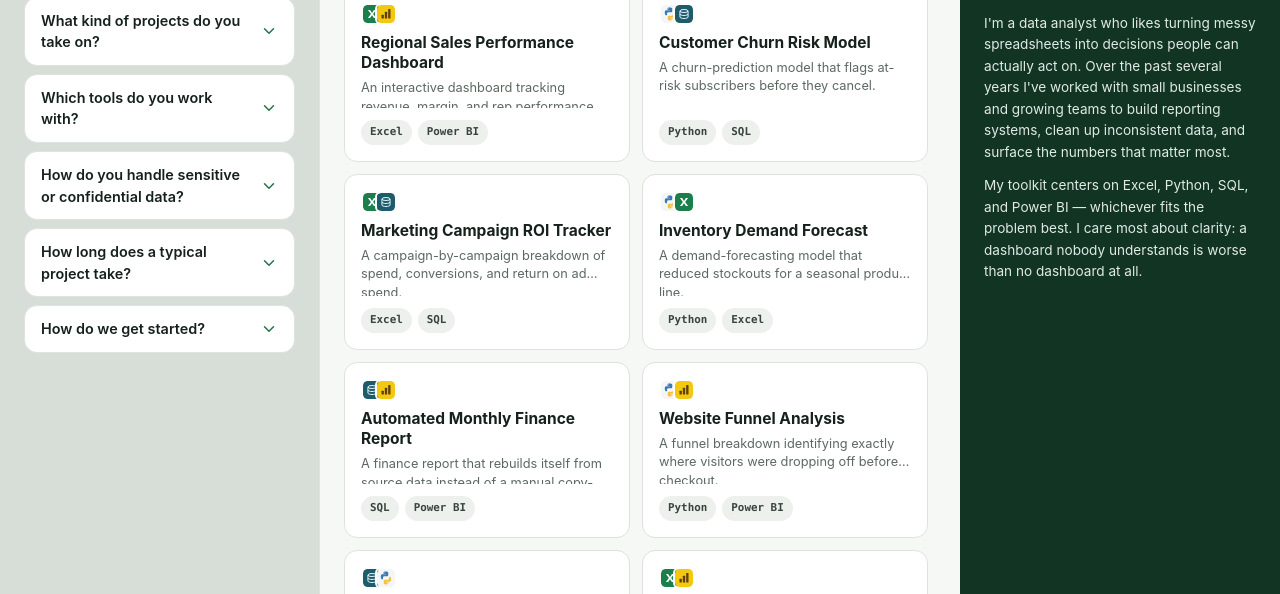
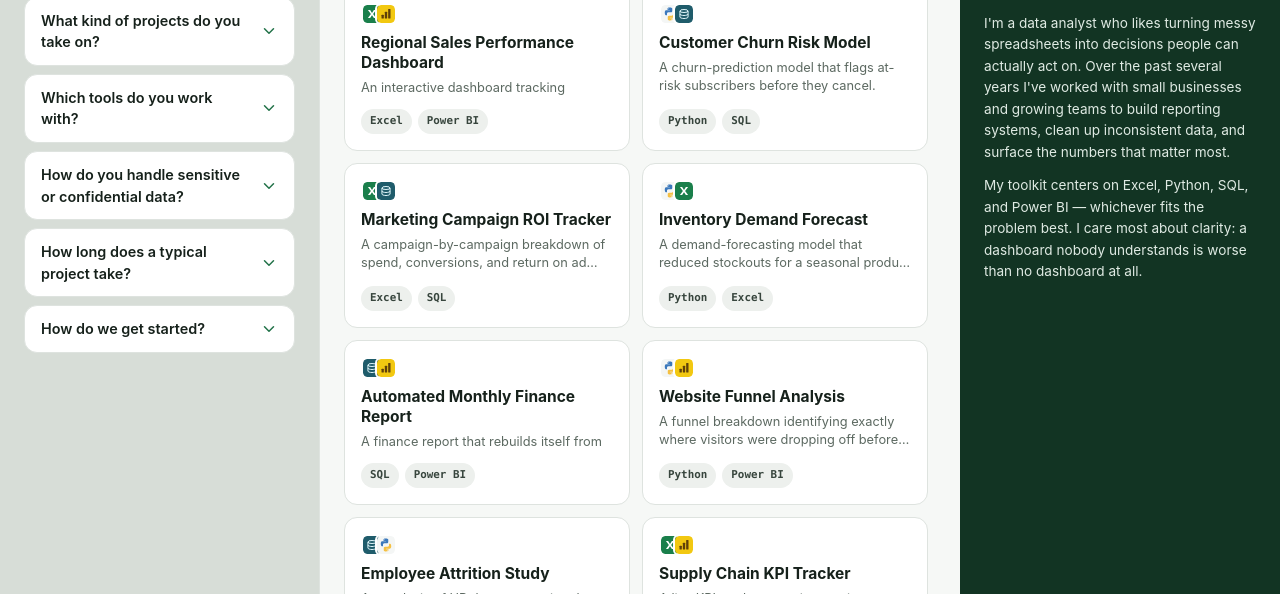
Before and after one commit to immortallest/portfolio, a website: page public/index.html in a window 1280 px wide. Shown: the part 85-679 px from the top of the page. Drawn offline with Linux system fonts and the light colour scheme.

Commit message:
Update styles.css

```diff
--- a/public/styles.css
+++ b/public/styles.css
@@ -127,7 +127,7 @@
   /* Kept compact on purpose: the whole app is locked to one viewport with
      no page scroll (see "NO-SCROLL APP SHELL" below), so every strip has
      to earn its vertical space. */
-  --card-h: 176px;
+  --card-h: 165px;
   --grid-gap: 12px;
   --strip-pad: var(--space-5) var(--space-5) var(--space-4);
 }
```
